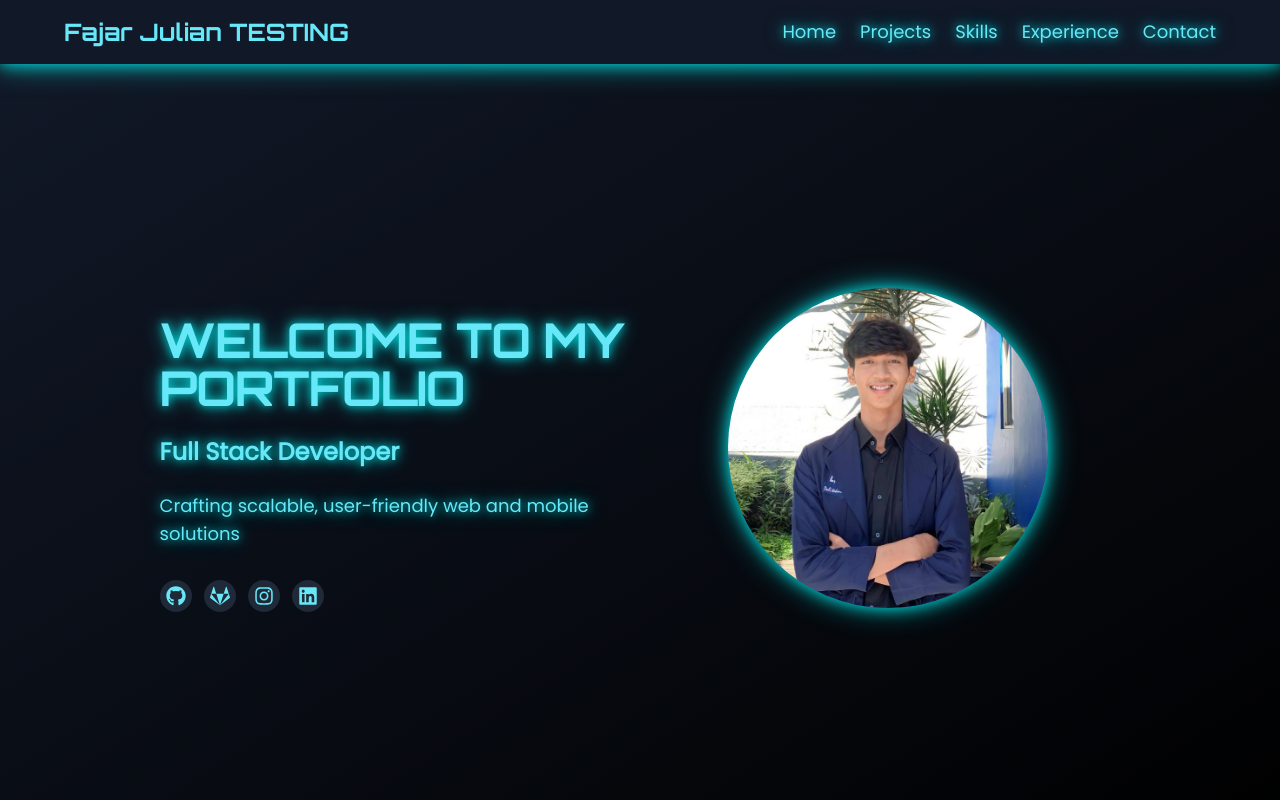
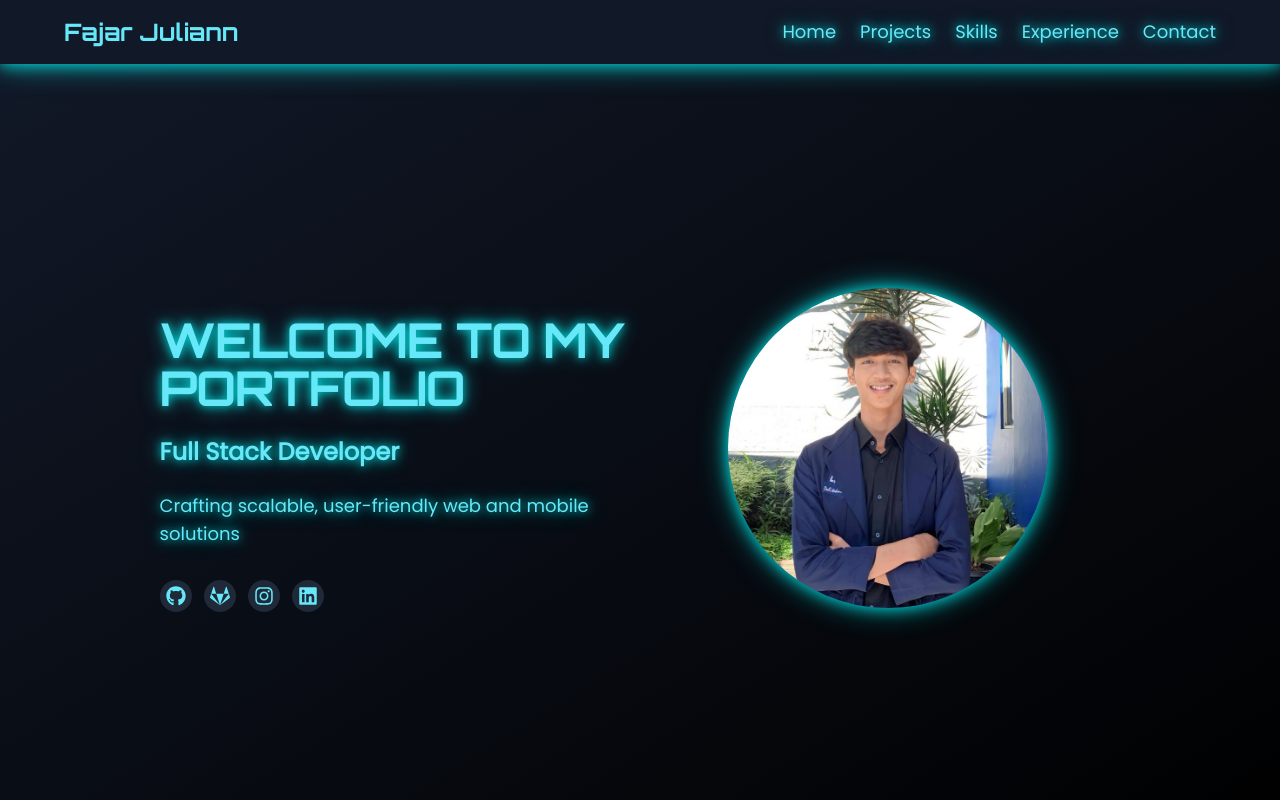
Before and after one commit to FajarrJuliann/portfolio, a React (Vite) app: page / in a window 1280 px wide. Built offline with nearby package versions, Linux system fonts and the light colour scheme.

Commit message:
tes yaaa

```diff
--- a/src/components/Navbar.jsx
+++ b/src/components/Navbar.jsx
@@ -45,7 +45,7 @@ function Navbar() {
       <div className="max-w-6xl mx-auto flex justify-between items-center">
         {/* Logo/Brand */}
         <div className="text-2xl font-bold text-cyan-300 font-orbitron">
-          Fajar Julian TESTING
+          Fajar Juliann
         </div>
 
         {/* Desktop Menu */}
```
Also changed, not shown: 1 other file (tests, documents, lock files or other folders).
